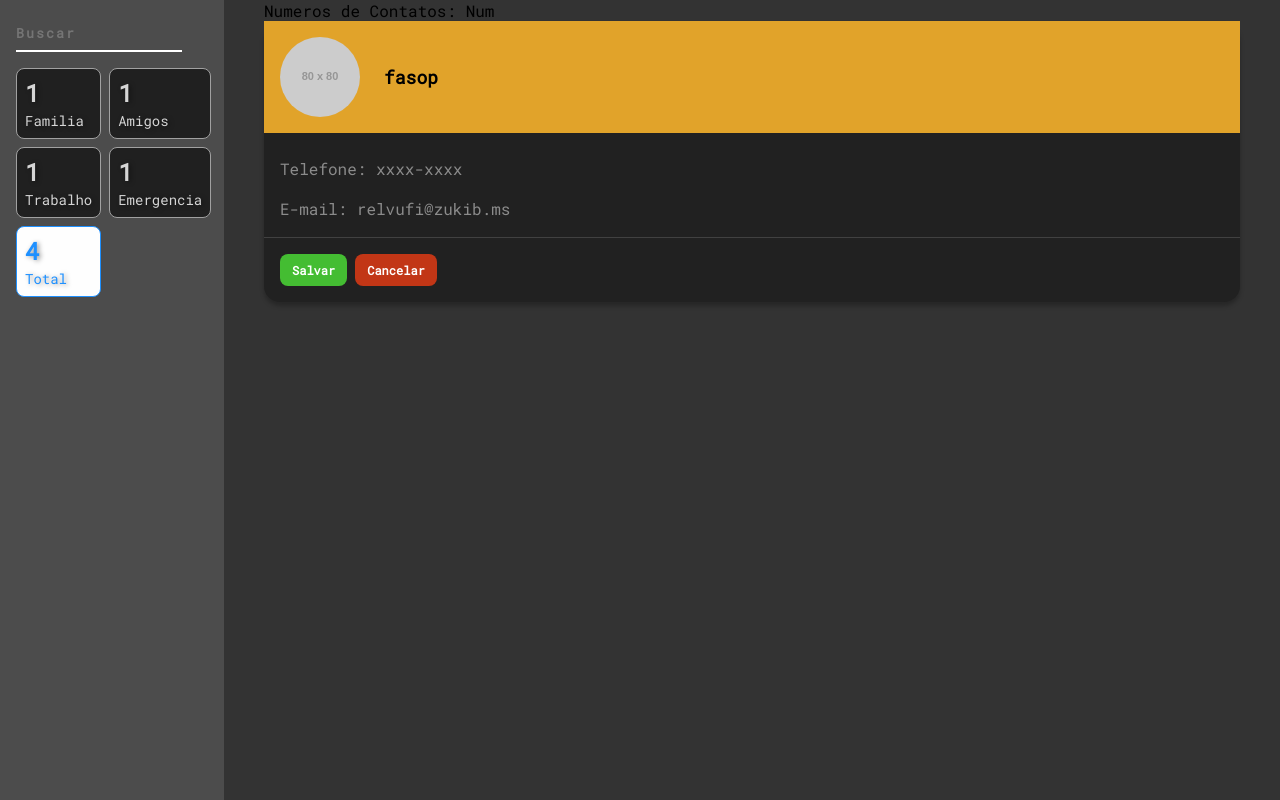
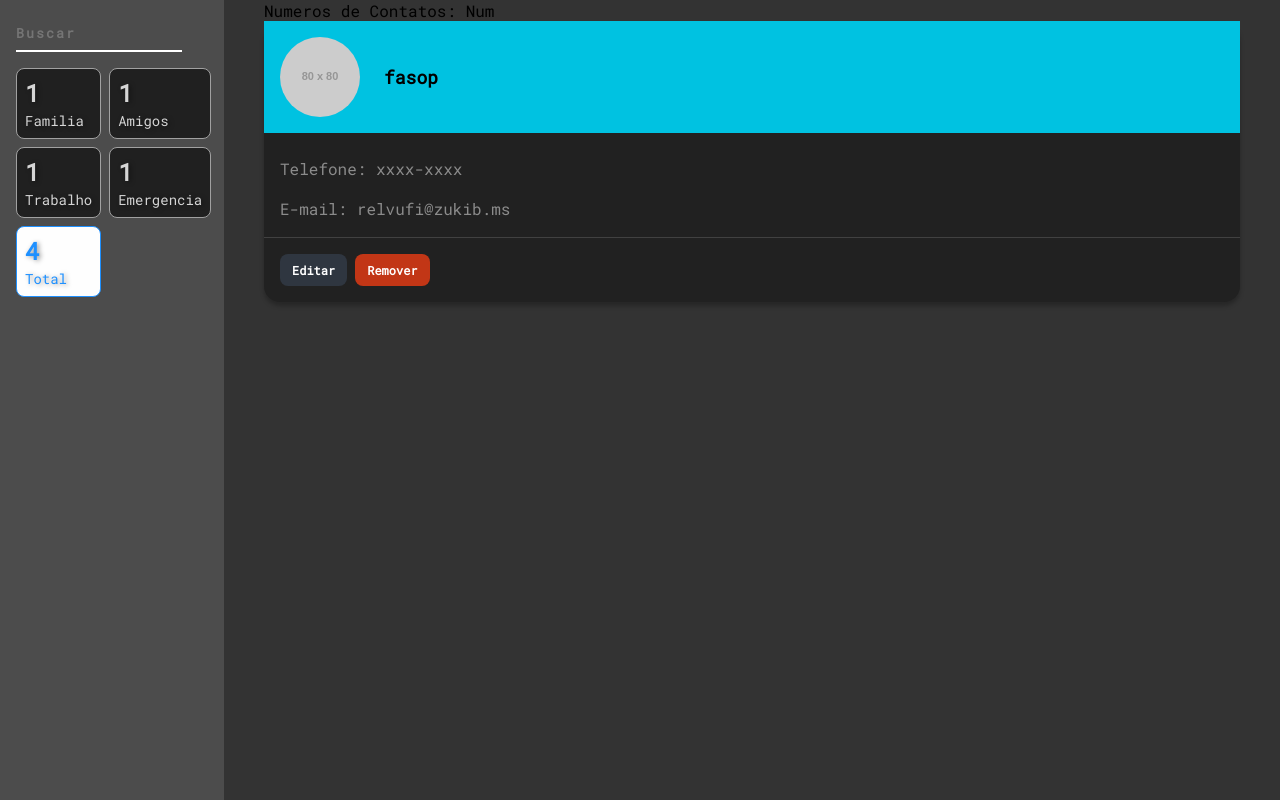
Before and after one commit to YuriGConstantino/Contacts-List, a React (Create React App) app: page / in a window 1280 px wide. Built offline with nearby package versions, Linux system fonts and the light colour scheme.

Commit message:
add arquivo enums

```diff
--- a/src/components/ContactCard/index.tsx
+++ b/src/components/ContactCard/index.tsx
@@ -1,18 +1,20 @@
 import { useState } from 'react'
 import * as S from './styles'
+
+import * as enums from '../../ultils/enums/Contact'
 
 type Props = {
   title: string
   phoneNumber: string
   email: string
+  group: enums.Group
 }
 
-const ContactCard = ({ title, phoneNumber, email }: Props) => {
-  const [editing, setEditing] = useState(true)
-
+const ContactCard = ({ title, phoneNumber, email, group }: Props) => {
+  const [editing, setEditing] = useState(false)
   return (
     <S.Card>
-      <S.Container>
+      <S.Container group={group}>
         <S.Avatar src="https://dummyimage.com/80x80.png"></S.Avatar>
         <S.Title>{title}</S.Title>
       </S.Container>
--- a/src/components/ContactCard/styles.ts
+++ b/src/components/ContactCard/styles.ts
@@ -1,5 +1,21 @@
 import styled from 'styled-components'
 import variaveis from '../../styles/variaveis'
+
+import * as enums from '../../ultils/enums/Contact'
+
+type GroupProps = {
+  group?: enums.Group
+}
+
+function BackGroundGroupColor(props: GroupProps): string {
+  if ('group' in props) {
+    if (props.group === enums.Group.FAMILY) return variaveis.blue
+    if (props.group === enums.Group.FRIENDS) return variaveis.green
+    if (props.group === enums.Group.WORK) return variaveis.yellow
+    if (props.group === enums.Group.EMERGENCY) return variaveis.red
+  }
+  return '#ccc'
+}
 
 export const Card = styled.div`
   background-color: #212121;
@@ -7,12 +23,12 @@ export const Card = styled.div`
   margin-bottom: 32px;
   border-radius: 16px;
 `
-export const Container = styled.div`
+export const Container = styled.div<GroupProps>`
   display: flex;
   align-items: center;
   gap: 24px;
   margin-bottom: 24px;
-  background-color: #e1a32a;
+  background-color: ${(props) => BackGroundGroupColor(props)};
   padding: 16px;
 `
 export const Avatar = styled.img`
--- a/src/containers/ContactsList/index.tsx
+++ b/src/containers/ContactsList/index.tsx
@@ -1,11 +1,14 @@
 import * as S from './styles'
 import ContactCard from '../../components/ContactCard'
+
+import * as enums from '../../ultils/enums/Contact'
 
 const contacts = [
   {
     title: 'fasop',
     phoneNumber: 'xxxx-xxxx',
-    email: 'relvufi@zukib.ms'
+    email: 'relvufi@zukib.ms',
+    group: enums.Group.FAMILY
   }
 ]
 
@@ -19,6 +22,7 @@ const ContactsList = () => (
             title={c.title}
             phoneNumber={c.phoneNumber}
             email={c.email}
+            group={c.group}
           />
         </li>
       ))}
--- /dev/null
+++ b/src/ultils/enums/Contact.ts
@@ -0,0 +1,6 @@
+export enum Group {
+  FAMILY = 'family',
+  FRIENDS = 'friends',
+  WORK = 'work',
+  EMERGENCY = 'emergency'
+}
```
